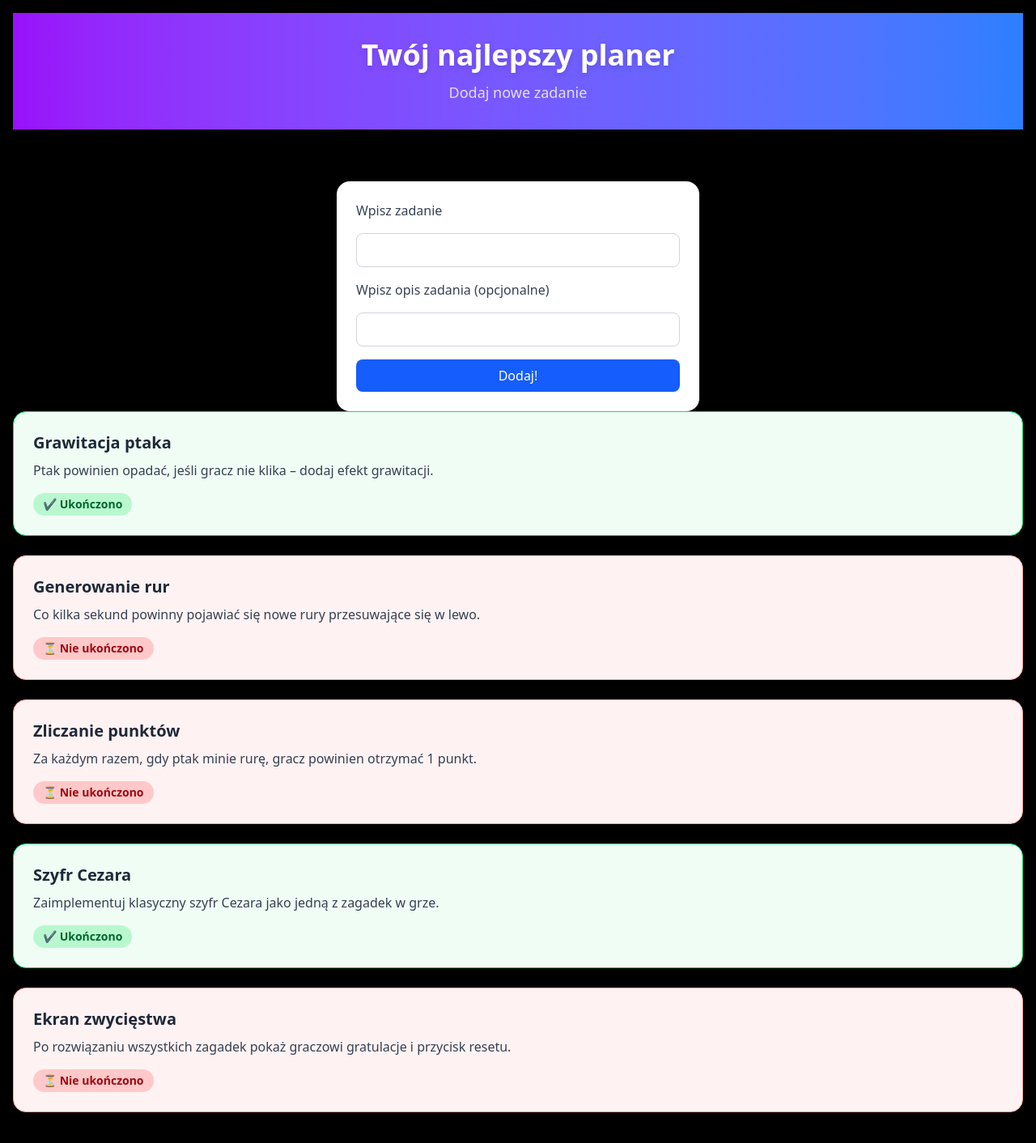
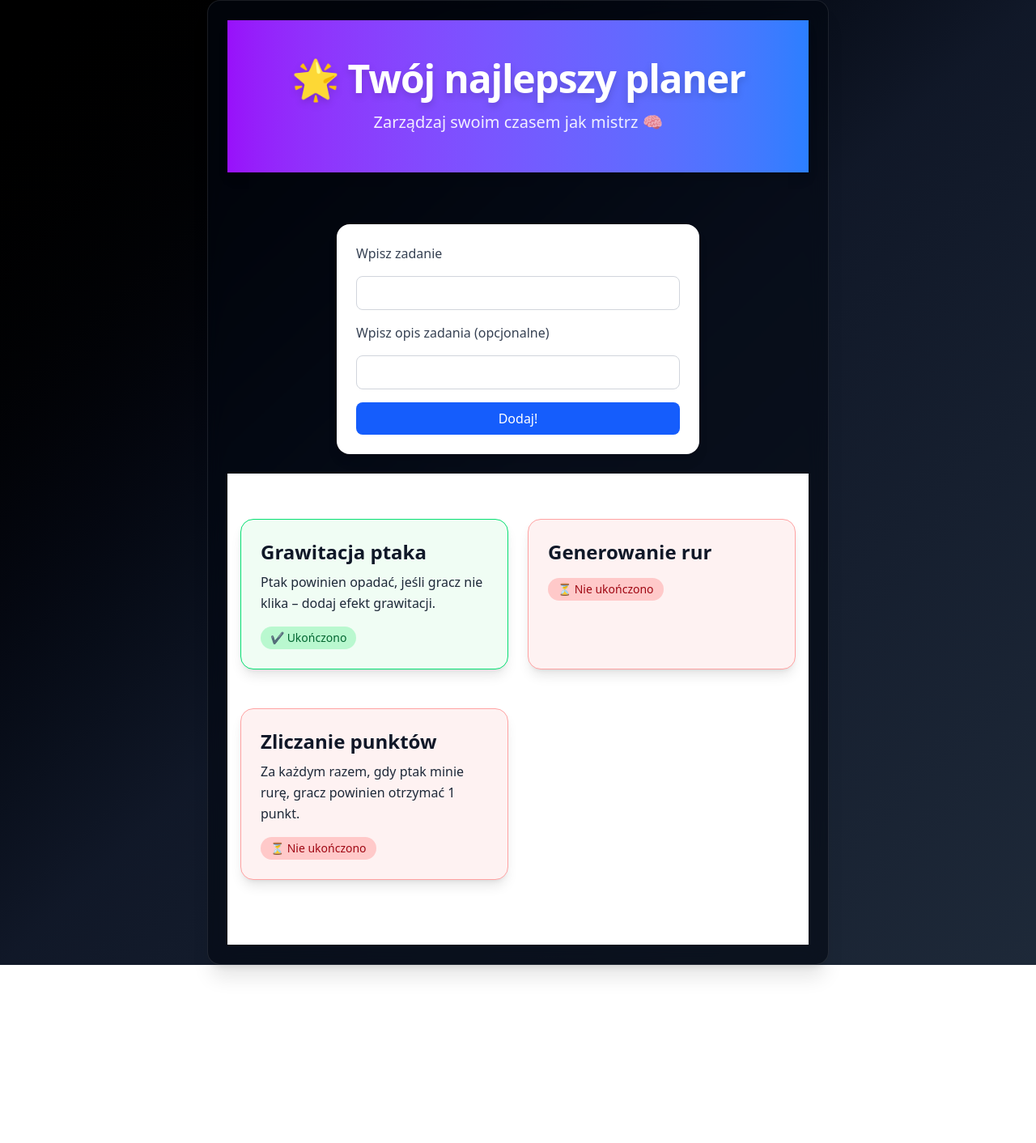
Before and after one commit to WrAp9012/Planer, a React (Vite) app in the folder planer/: page / in a window 1280 px wide. Shown: the whole page at 81% size. After the commit the page ends 1192 px from the top, so only its background shows below. Built offline with nearby package versions, Linux system fonts and the light colour scheme.

Commit message:
Upgrade UI

```diff
--- a/planer/src/components/AddTaskForm.tsx
+++ b/planer/src/components/AddTaskForm.tsx
@@ -26,6 +26,11 @@ export default function AddTaskForm() {
    */
   const handleSubmit = (e: React.FormEvent<HTMLFormElement>) => {
     e.preventDefault();
+    console.log(taskTitle);
+    console.log(taskBody);
+
+    setTaskTitle("");
+    setTaskBody("");
   };
 
   return (
--- a/planer/src/components/Header.tsx
+++ b/planer/src/components/Header.tsx
@@ -20,17 +20,19 @@ export default function Header() {
   // };
   return (
     <>
-      <div className="bg-gradient-to-r from-purple-600 to-blue-500 py-8 text-center">
-        <h1 className="text-2xl md:text-4xl font-bold text-white drop-shadow-md">
-          Twój najlepszy planer
-        </h1>
-        <p className="mt-3 text-base md:text-lg text-white/80">
-          Dodaj nowe zadanie
-        </p>
-        {/* <button className="px-6 py-3 bg-indigo-600 text-white font-semibold rounded-xl shadow-lg hover:bg-indigo-700 hover:scale-105 transition-all duration-300">
+      <header className="bg-gradient-to-r from-purple-600 to-blue-500 py-12 px-4 text-center shadow-lg relative overflow-hidden">
+        <div className="max-w-3xl mx-auto">
+          <h1 className="text-3xl md:text-5xl font-extrabold text-white drop-shadow-lg tracking-tight hover:tracking-wide transition-all duration-500">
+            🌟 Twój najlepszy planer
+          </h1>
+          <p className="mt-4 text-base md:text-xl text-white/90">
+            Zarządzaj swoim czasem jak mistrz 🧠
+          </p>
+          {/* <button className="mt-6 px-6 py-3 bg-indigo-600 text-white font-semibold rounded-xl shadow-lg hover:bg-indigo-700 hover:scale-105 transition-all duration-300">
           Zmień kolor tła 🎨
         </button> */}
-      </div>
+        </div>
+      </header>
     </>
   );
 }
--- a/planer/src/components/TaskItem.tsx
+++ b/planer/src/components/TaskItem.tsx
@@ -32,14 +32,18 @@ export default function TaskItem({ id, title, body, isDone }: task) {
     <>
       <div
         id={`item-card-${id}`}
-        className={`rounded-2xl shadow-lg p-6 mb-6 transition-all duration-300 border ${
+        className={`rounded-2xl shadow-lg p-6 mb-6 border transition-all duration-300 hover:scale-[1.02] hover:shadow-xl group
+        ${
           isDone ? "bg-green-50 border-green-400" : "bg-red-50 border-red-300"
         }`}
       >
-        <h2 className="text-xl font-bold mb-2 text-gray-800">{title}</h2>
-        <p className="text-gray-700 mb-4">{body}</p>
+        <h2 className="text-2xl font-extrabold mb-2 text-gray-900 group-hover:text-gray-700 transition-colors duration-300">
+          {title}
+        </h2>
+        <p className="text-gray-800 mb-4 leading-relaxed">{body}</p>
         <span
-          className={`inline-block px-3 py-1 rounded-full text-sm font-semibold ${
+          className={`inline-flex items-center gap-2 px-3 py-1 rounded-full text-sm font-medium transition-colors duration-300
+          ${
             isDone ? "bg-green-200 text-green-800" : "bg-red-200 text-red-800"
           }`}
         >
--- a/planer/src/components/TaskList.tsx
+++ b/planer/src/components/TaskList.tsx
@@ -16,8 +16,11 @@ import TaskItem from "./TaskItem";
 export default function TaskList() {
   return (
     <>
-      <main>
-        <div id="task-list">
+      <main className="px-4 py-10 md:py-14 bg-white dark:bg-gray-900 transition-colors duration-300">
+        <div
+          id="task-list"
+          className="max-w-4xl mx-auto grid gap-6 sm:grid-cols-1 md:grid-cols-2"
+        >
           {sampleData.map((item) => (
             <TaskItem
               key={item.id}
--- a/planer/src/data/sampleData.ts
+++ b/planer/src/data/sampleData.ts
@@ -8,7 +8,7 @@ export interface Zadanie {
   /** Tytuł zadania */
   tytul: string;
   /** Szczegółowy opis zadania */
-  opis: string;
+  opis?: string;
   /** Flaga określająca, czy zadanie zostało ukończone */
   wykonane: boolean;
 }
@@ -27,7 +27,6 @@ export const sampleData: Zadanie[] = [
   {
     id: 2,
     tytul: "Generowanie rur",
-    opis: "Co kilka sekund powinny pojawiać się nowe rury przesuwające się w lewo.",
     wykonane: false,
   },
   {
@@ -36,16 +35,4 @@ export const sampleData: Zadanie[] = [
     opis: "Za każdym razem, gdy ptak minie rurę, gracz powinien otrzymać 1 punkt.",
     wykonane: false,
   },
-  {
-    id: 4,
-    tytul: "Szyfr Cezara",
-    opis: "Zaimplementuj klasyczny szyfr Cezara jako jedną z zagadek w grze.",
-    wykonane: true,
-  },
-  {
-    id: 5,
-    tytul: "Ekran zwycięstwa",
-    opis: "Po rozwiązaniu wszystkich zagadek pokaż graczowi gratulacje i przycisk resetu.",
-    wykonane: false,
-  },
 ];
--- a/planer/src/pages/Home.tsx
+++ b/planer/src/pages/Home.tsx
@@ -15,12 +15,16 @@ import TaskList from "../components/TaskList";
  */
 export default function Home() {
   return (
-    <>
-      <div className="min-h-screen bg-black text-white p-4">
+    <div className="min-h-screen bg-gradient-to-br from-black via-gray-900 to-gray-800 text-white flex items-center justify-center px-4">
+      <div className="w-full max-w-3xl bg-gray-950/60 rounded-2xl shadow-xl p-6 backdrop-blur-md border border-white/10">
         <Header />
-        <AddTaskForm />
-        <TaskList />
+        <div className="mt-6">
+          <AddTaskForm />
+        </div>
+        <div className="mt-6">
+          <TaskList />
+        </div>
       </div>
-    </>
+    </div>
   );
 }
```
